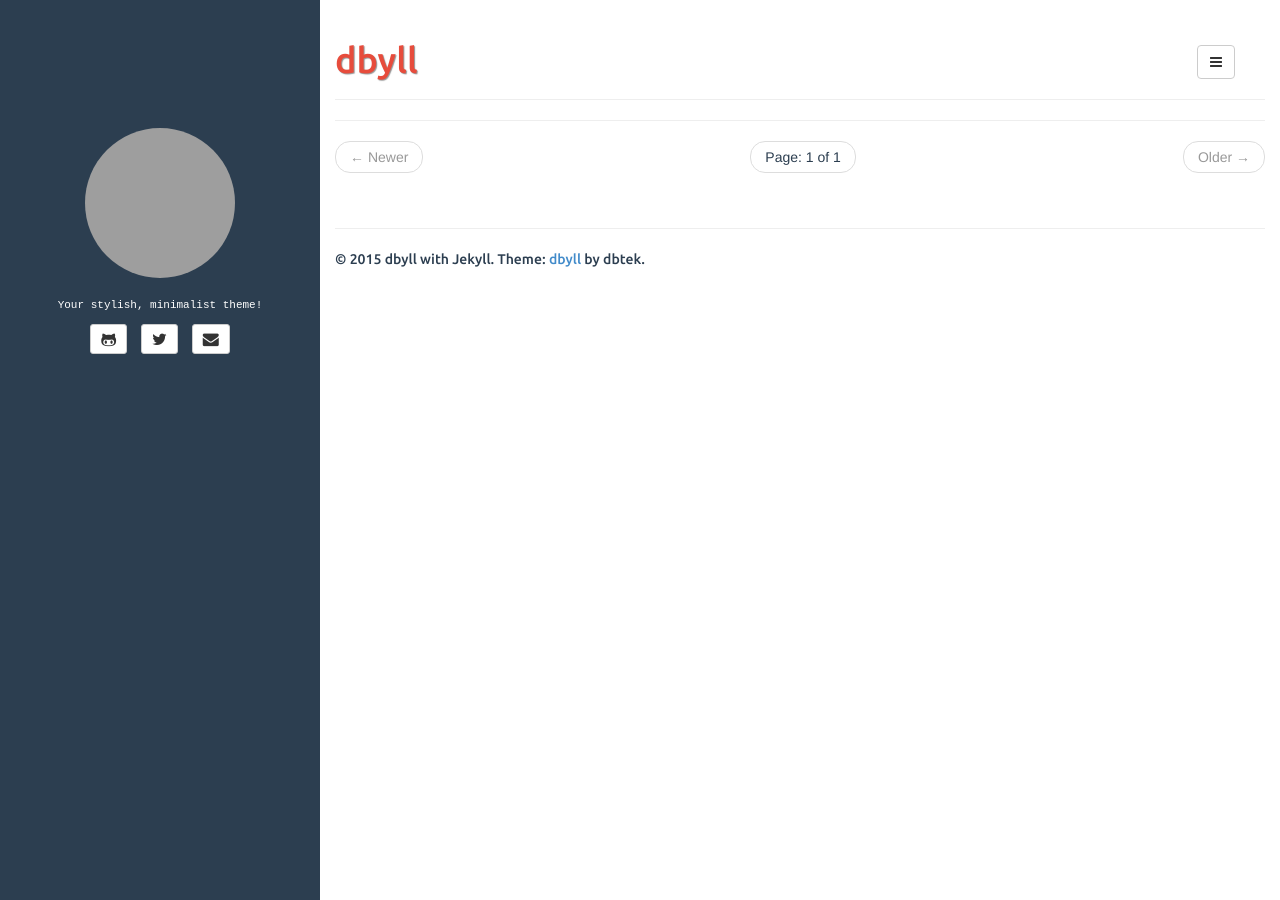
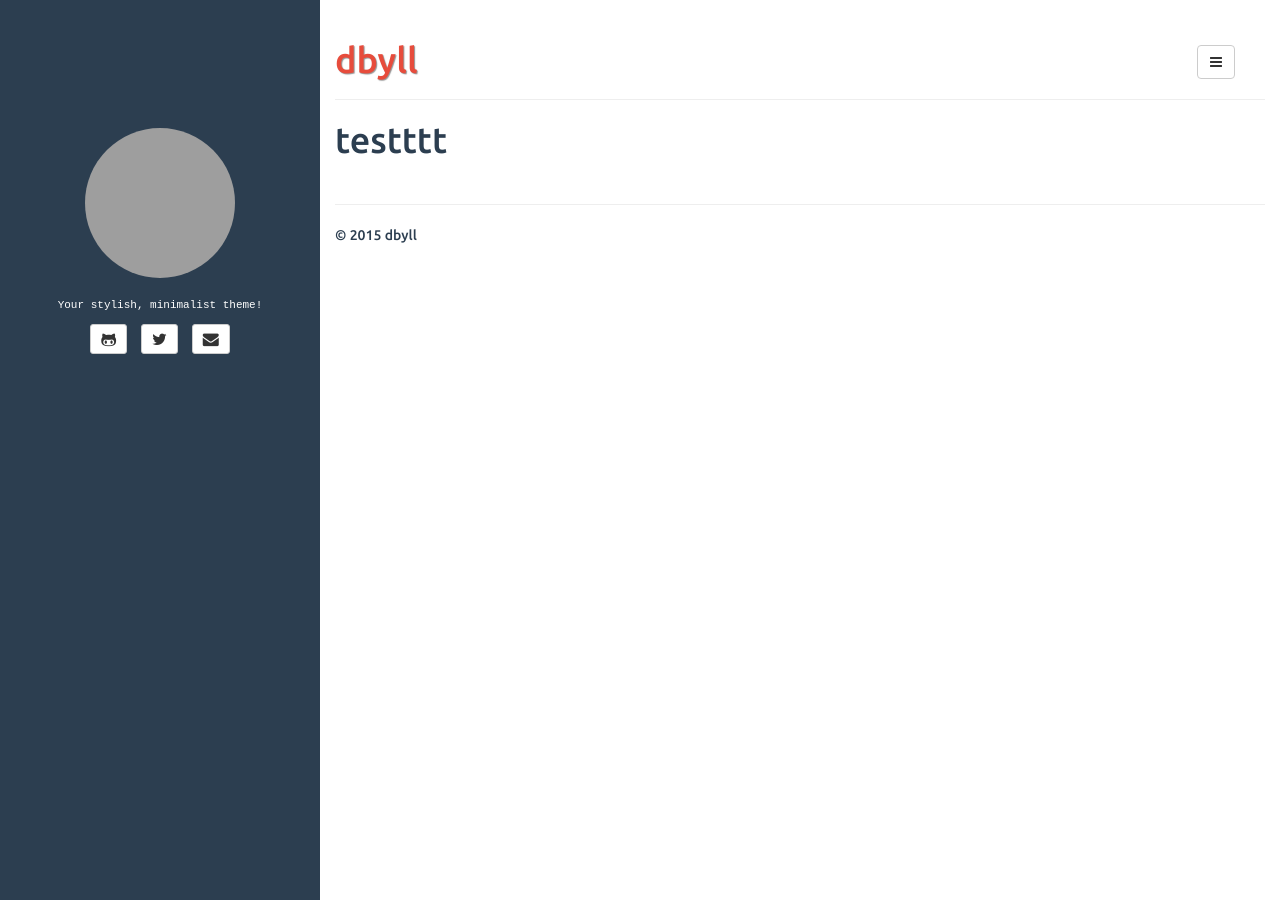
Before and after one commit to kevinchipotw/KChii, a Jekyll site: the page built from index.html, in a window 1280 px wide. Built offline with Jekyll 4.4.1, drawn with Linux system fonts in a browser that asks for light colours; the list of posts is cut into pages by our own code; grey boxes are pictures that could not be loaded.

Commit message:
before change

```diff
--- a/_includes/default.html
+++ b/_includes/default.html
@@ -18,22 +18,14 @@
 	<link href="{{ site.BASE_PATH }}/assets/resources/syntax/syntax.css" rel="stylesheet">
 	<link href="{{ site.BASE_PATH }}/assets/css/style.css" rel="stylesheet">
 
-	<!-- bootstrap -->
-<!-- 	<link rel="stylesheet" href="https://maxcdn.bootstrapcdn.com/bootstrap/3.3.5/css/bootstrap-theme.min.css">
-	<link rel="stylesheet" href="https://maxcdn.bootstrapcdn.com/bootstrap/3.3.5/css/bootstrap.min.css">
-	<script src="https://maxcdn.bootstrapcdn.com/bootstrap/3.3.5/js/bootstrap.min.js"></script>
-
-
-	<link href="{{ site.BASE_PATH }}/assets/resources/font-awesome/css/font-awesome.min.css" rel="stylesheet">
-	<link href="{{ site.BASE_PATH }}/assets/resources/syntax/syntax.css" rel="stylesheet">
-	<link href="{{ site.BASE_PATH }}/assets/css/style.css" rel="stylesheet"> -->
-
 
 
 	<link rel="alternate" type="application/rss+xml" title="{{ site.name }}" href="{{ site.BASE_PATH }}/feed.xml">
 </head>
 
 <body>
+
+	<!-- toggle xs visible -->
 	<nav class="navbar navbar-default visible-xs" role="navigation">
 		<!-- Brand and toggle get grouped for better mobile display -->
 		<div class="navbar-header">
@@ -60,7 +52,7 @@
 			{% endif %}
 			<a class="navbar-brand" href="{{ site.BASE_PATH }}/">
 				<img src="http://www.gravatar.com/avatar/{{site.author.email_md5}}?s=35" class="img-circle" />
-				{{ site.title }}
+				{{ <site class="t"></site>itle }}
 			</a>
 		</div>
 
@@ -74,6 +66,9 @@
 		</div><!-- /.navbar-collapse -->
 	</nav>
 
+
+
+	<!-- toggle xs hidden -->
 	<!-- nav-menu-dropdown -->
 	<div class="btn-group hidden-xs" id="nav-menu">
 		<button type="button" class="btn btn-default dropdown-toggle" data-toggle="dropdown">
@@ -93,7 +88,12 @@
 	</div>
 
 	<div class="col-sm-9 col-sm-offset-3">
+		<div class="page-header">
+		  <h1>{{ page.title }} {% if page.tagline %} <small>{{ page.tagline }}</small>{% endif %}</h1>
+		</div>
+
 		{{ content }}
+
 
 		<footer>
 			<hr/>
--- /dev/null
+++ b/_includes/footer.html
@@ -0,0 +1,6 @@
+<footer>
+	<hr/>
+	<p>
+		&copy; {{ site.time | date: '%Y' }} {{ site.author.name }}
+	</p>
+</footer>
--- /dev/null
+++ b/_includes/head.html
@@ -0,0 +1,28 @@
+<head>
+	<meta charset="utf-8">
+	<title>{{ page.title }}</title>
+	{% if page.description %}
+	<meta name="description" content="{{ page.description }}">
+	{% endif %}
+	<meta name="author" content="{{ site.author.name }}">
+
+	<!-- Enable responsive viewport -->
+	<meta name="viewport" content="width=device-width, initial-scale=1.0">
+
+
+	<!-- bootstrap -->
+	<link href="{{ site.BASE_PATH }}/assets/resources/bootstrap/css/bootstrap.min.css" rel="stylesheet">
+	<script type="text/javascript" src="{{ site.BASE_PATH }}/assets/resources/bootstrap/js/bootstrap.min.js"></script>
+
+	<!-- links -->
+	<link href="{{ site.BASE_PATH }}/assets/resources/font-awesome/css/font-awesome.min.css" rel="stylesheet">
+	<link href="{{ site.BASE_PATH }}/assets/resources/syntax/syntax.css" rel="stylesheet">
+	<link href="{{ site.BASE_PATH }}/assets/css/style.css" rel="stylesheet">
+
+	<!-- custom links -->
+	<script type="text/javascript" src="{{ site.BASE_PATH }}/assets/resources/jquery/jquery.min.js"></script>
+
+	<script type="text/javascript" src="{{ site.BASE_PATH }}/assets/js/app.js"></script>
+
+
+</head>
--- /dev/null
+++ b/_includes/header.html
@@ -0,0 +1,57 @@
+<!-- toggle xs visible -->
+<nav class="navbar navbar-default visible-xs" role="navigation">
+	<!-- Brand and toggle get grouped for better mobile display -->
+	<div class="navbar-header">
+		<button type="button" class="navbar-toggle" data-toggle="collapse" data-target="#bs-example-navbar-collapse-1">
+			<span class="sr-only">Toggle navigation</span>
+			<span class="icon-bar"></span>
+			<span class="icon-bar"></span>
+			<span class="icon-bar"></span>
+		</button>
+		{% if site.author.github %}
+		<a type="button" class="navbar-toggle nav-link" href="http://github.com/{{ site.author.github }}">
+			<i class="fa fa-github"></i>
+		</a>
+		{% endif %}
+		{% if site.author.twitter %}
+		<a type="button" class="navbar-toggle nav-link" href="http://twitter.com/{{ site.author.twitter }}">
+			<i class="fa fa-twitter"></i>
+		</a>
+		{% endif %}
+		{% if site.author.email %}
+		<a type="button" class="navbar-toggle nav-link" href="mailto:{{ site.author.email }}">
+			<i class="fa fa-envelope"></i>
+		</a>
+		{% endif %}
+		<a class="navbar-brand" href="{{ site.BASE_PATH }}/">
+			<img src="http://www.gravatar.com/avatar/{{site.author.email_md5}}?s=35" class="img-circle" />
+			{{ <site class="t"></site>itle }}
+		</a>
+	</div>
+
+	<!-- Collect the nav links, forms, and other content for toggling -->
+	<div class="collapse navbar-collapse" id="bs-example-navbar-collapse-1">
+		<ul class="nav navbar-nav">
+			<li class="active"><a href="{{ site.BASE_PATH }}/">Home</a></li>
+			<li><a href="{{ site.BASE_PATH}}/{{ site.categories_path }}">Categories</a></li>
+			<li><a href="{{ site.BASE_PATH}}/{{ site.tags_path }}">Tags</a></li>
+		</ul>
+	</div><!-- /.navbar-collapse -->
+</nav>
+
+
+
+<!-- toggle xs hidden -->
+<!-- nav-menu-dropdown -->
+<div class="btn-group hidden-xs" id="nav-menu">
+	<button type="button" class="btn btn-default dropdown-toggle" data-toggle="dropdown">
+		<i class="fa fa-bars"></i>
+	</button>
+	<ul class="dropdown-menu" role="menu">
+		<li><a href="{{ site.BASE_PATH}}/"><i class="fa fa-home"></i>Home</a></li>
+		<li><a href="{{ site.BASE_PATH}}/{{ site.categories_path }}"><i class="fa fa-folder"></i>Categories</a></li>
+		<li><a href="{{ site.BASE_PATH}}/{{ site.tags_path }}"><i class="fa fa-tags"></i>Tags</a></li>
+		<li class="divider"></li>
+		<li><a href="#"><i class="fa fa-arrow-up"></i>Top of Page</a></li>
+	</ul>
+</div>
--- a/_includes/page.html
+++ /dev/null
@@ -1,5 +0,0 @@
-<div class="page-header">
-  <h1>{{ page.title }} {% if page.tagline %} <small>{{ page.tagline }}</small>{% endif %}</h1>
-</div>
-
-{{ content }}
--- a/_layouts/default.html
+++ b/_layouts/default.html
@@ -1,5 +1,36 @@
 ---
-theme :
-  name : dbyll
+name : dbyll
 ---
-{% include default.html %}
+
+<!DOCTYPE html>
+<html>
+
+  {% include head.html %}
+
+  <body>
+
+    {% include header.html %}
+
+	<div class="col-sm-3 sidebar hidden-xs">
+		{% include sidebar.html %}
+	</div>
+
+	<div class="col-sm-9 col-sm-offset-3">
+		<div class="page-header">
+		  <h1>
+		  	{{ page.title }}
+		  	{% if page.tagline %}
+		  		<small>{{ page.tagline }}</small>
+		  	{% endif %}
+		  </h1>
+		</div>
+
+		{{ content }}
+
+		{% include footer.html %}
+
+	</div>
+
+  </body>
+
+</html>
--- a/_layouts/page.html
+++ /dev/null
@@ -1,4 +0,0 @@
----
-layout: default
----
-{% include page.html %}
--- a/_layouts/post.html
+++ /dev/null
@@ -1,4 +0,0 @@
----
-layout: default
----
-{% include post.html %}
--- a/index.html
+++ b/index.html
@@ -1,74 +1,7 @@
 ---
-layout: page
+layout: default
 tagline:
 ---
 
-{% for post in paginator.posts %}
 
-<article class="home">
-
-  <span class="post-date">
-    {% assign d = post.date | date: "%d" | plus:'0' %}
-    {{ post.date | date: "%B" }}
-    {% case d %}
-    {% when 1 or 21 or 31 %}{{ d }}st,
-    {% when 2 or 22 %}{{ d }}nd,
-    {% when 3 or 23 %}{{ d }}rd,
-    {% else %}{{ d }}th,
-    {% endcase %}
-    {{ post.date | date: "%Y" }}
-  </span>
-
-  <h2>
-    <a href="{{ site.BASE_PATH }}{{ post.url }}">{{ post.title }}</a>
-  </h2>
-
-  <div>
-    {% if post.fullview %}
-    {{ post.content }}
-    {% else %}
-    {% if post.shortinfo %}
-    {{ post.shortinfo }}
-    {% elsif post.description %}
-    {{ post.description }}
-    {% else %}
-    {{ post.excerpt }}
-    {% endif %}
-    {% endif %}
-  </div>
-
-</article>
-{% endfor %}
-<hr/>
-
-<ul class="pager">
-
-  {% if paginator.previous_page %}
-  <li class="previous">
-    {% if paginator.previous_page == 1 %}
-    <a href="{{ site.BASE_PATH }}/">&larr; Newer</a>
-    {% else %}
-    <a href="{{ site.BASE_PATH }}/{{ site.paginate_path | replace: ':num', paginator.previous_page }}">&larr; Newer</a>
-    {% endif %}
-  </li>
-  {% else %}
-  <li class="previous disabled">
-    <a>&larr; Newer</a>
-  </li>
-  {% endif %}
-
-  <li>
-    <span class="page_number">Page: {{ paginator.page }} of {{ paginator.total_pages }}</span>
-  </li>
-
-  {% if paginator.next_page %}
-  <li class="next">
-    <a href="{{ site.BASE_PATH }}/{{ site.paginate_path | replace: ':num', paginator.next_page }}">Older &rarr;</a>
-  </li>
-  {% else %}
-  <li class="next disabled">
-    <a>Older &rarr;</a>
-  </li>
-  {% endif %}
-
-</ul>
+<h1>testttt</h1>
```
Also changed, not shown: _includes/post.html (deleted, +0 -123 lines), categories.html (+2 -45 lines), tags.html (deleted, +0 -39 lines), README.md, 3 other files.
